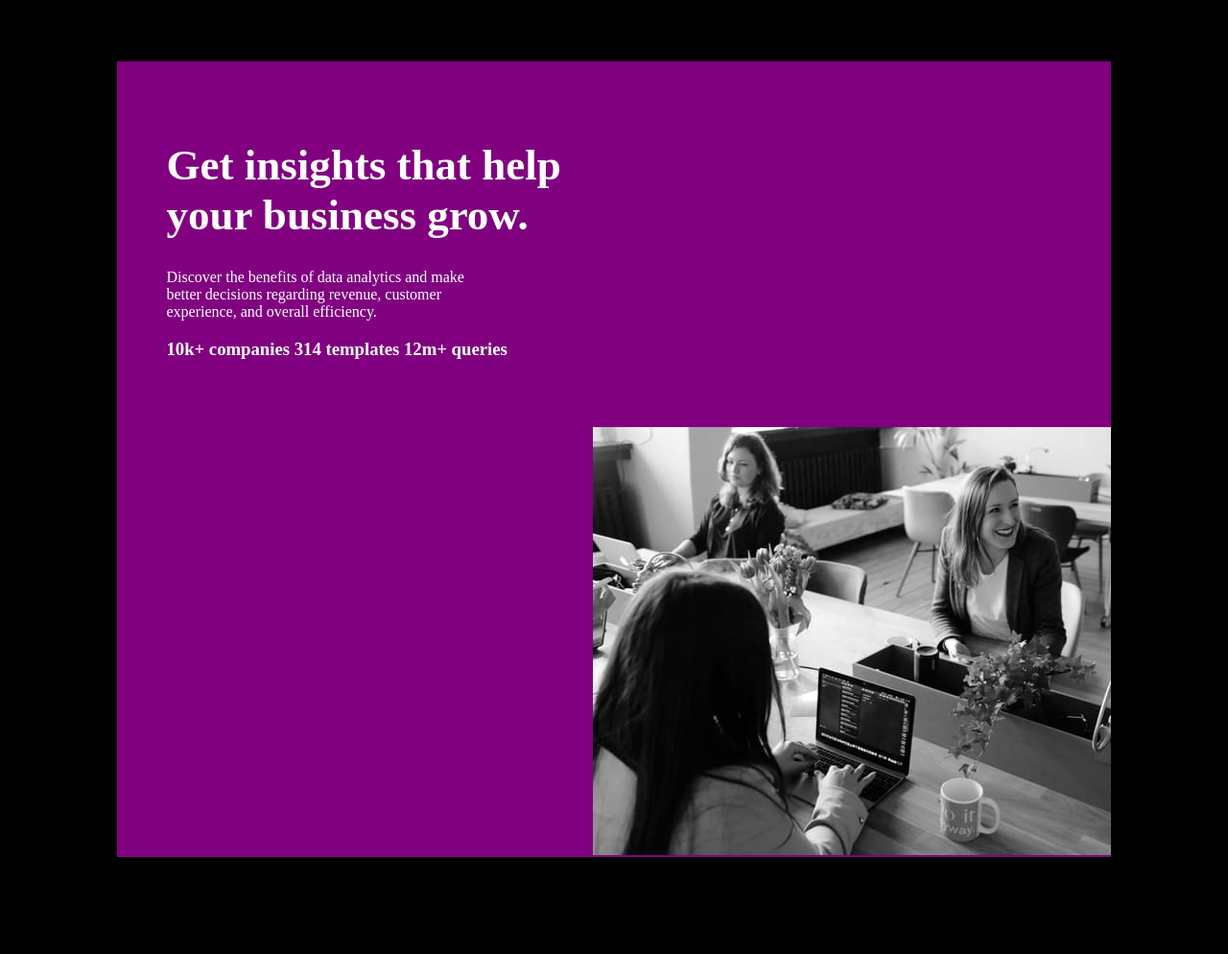
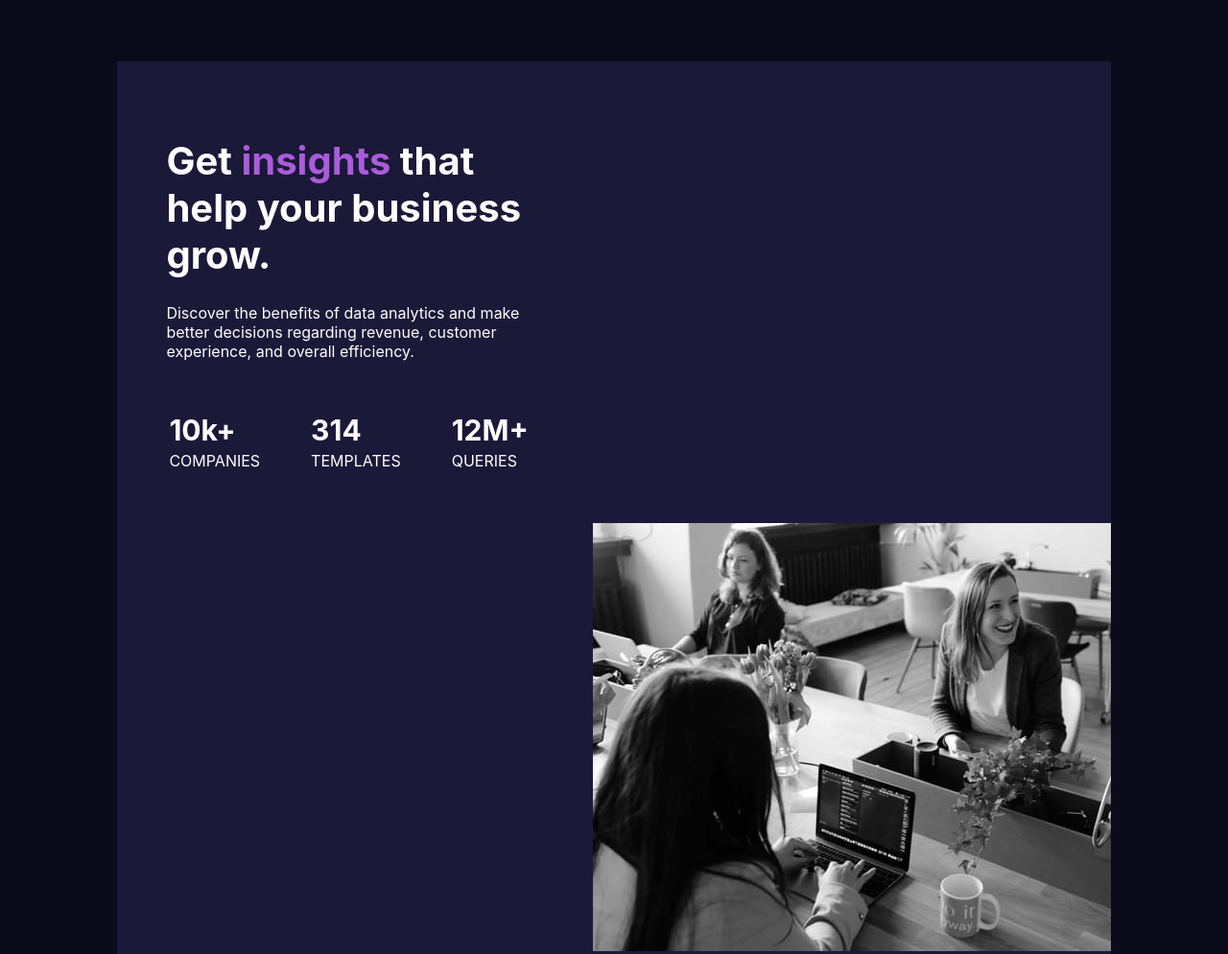
Before and after one commit to Skyz03/Front_Stats-Component-Card, a plain HTML site: page index.html in a window 1280 px wide. Shown: the top 994 px of the page at 96% size. Before the commit the page ends 957 px from the top, so only its background shows below. Drawn offline with Linux system fonts and the light colour scheme.

Commit message:
Final stage before blend effect

```diff
--- a/index.html
+++ b/index.html
@@ -15,14 +15,28 @@
 <body>
   <div class="main-div">
     <div class="text-section">
-      <h1>Get insights that help your business grow.</h1>
+      <h1>Get <span class="highlight-text"> insights </span>that help your business grow.</h1>
       <p>Discover the benefits of data analytics and make <br>better decisions
         regarding revenue, customer <br> experience, and overall efficiency.</p>
-      <h3>10k+ companies 314 templates 12m+ queries</h3>
+      <table>
+        <tr class="table-num">
+          <td>10k+</td>
+          <td>314</td>
+          <td>12M+</td>
+        </tr>
+        <tr class="table-text">
+          <td>companies</td>
+          <td>templates</td>
+          <td>queries</td>
+
+        </tr>
+      </table>
     </div>
 
-    <div class="attribution img-section">
+    <div class="attribution">
+      <div class="color-overlay"></div>
       <img src="images/image-header-desktop.jpg" alt="people">
+
     </div>
   </div>
 
--- a/styles.css
+++ b/styles.css
@@ -1,35 +1,53 @@
 body {
   margin: 5%;
-  background-color: black;
+  background-color: hsl(233, 47%, 7%);
 }
 
 .main-div {
-  background-color: purple;
+  background-color: hsl(244, 38%, 16%);
   margin: 0 5%;
 }
 
 .text-section {
+  font-family: -apple-system, BlinkMacSystemFont, "Segoe UI", Roboto, Oxygen,
+    Ubuntu, Cantarell, "Open Sans", "Helvetica Neue", sans-serif;
   height: 100%;
   width: 40%;
   float: left;
   color: white;
   margin: 5%;
 }
-
-img-section {
-  width: 60%;
-  position: relative;
-  bottom: 555px;
+.highlight-text {
+  color: hsl(277, 64%, 61%);
 }
 
 .attribution {
-  font-size: 11px;
   text-align: right;
-}
-.attribution a {
-  color: hsl(228, 45%, 44%);
 }
 
 h1 {
-  font-size: 45px;
+  font-family: -apple-system, BlinkMacSystemFont, "Segoe UI", Roboto, Oxygen,
+    Ubuntu, Cantarell, "Open Sans", "Helvetica Neue", sans-serif;
+  font-size: 40px;
 }
+
+table {
+  padding-top: 35px;
+}
+
+.table-text {
+  text-transform: uppercase;
+}
+
+.table-num {
+  font-size: 30px;
+  font-weight: bold;
+}
+td {
+  padding-right: 50px;
+}
+/*
+.color-overlay {
+  background-color: hsl(277, 64%, 61%);
+  height: 400px;
+} */
```
Also changed, not shown: design/desktop-design.jpg.
